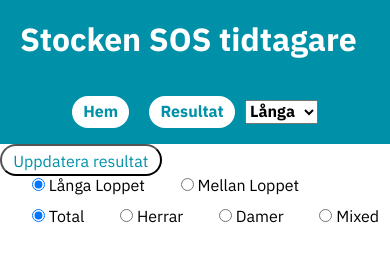
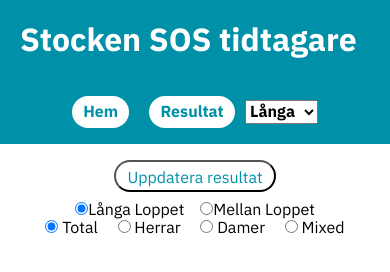
Before and after one commit to javascriptst18/SwimRunTimer-node-express-, a website: page public/index.html in a window 390 px wide. Both pictures are taken after a click on the link "Resultat". Drawn offline with nearby package versions, Linux system fonts and the light colour scheme; no server answers.

Commit message:
css input

```diff
--- a/public/index.html
+++ b/public/index.html
@@ -61,6 +61,7 @@
                 </aside>
                 </div>
                 <div class="resultat hidden">
+                    <div class="flexRadio">
                     <button class="uppdatera">Uppdatera resultat</button>
                     <form class="radioRaceSelect">
 
@@ -84,6 +85,7 @@
                     <input type="radio" name="raceKlass" id="Mix">
                     <label for="Mix">Mixed</label>
                 </form>
+            </div>
                 </div>
         <footer class="griditem4">
              <p class="sidfot">Copywrite Carl-Axel Hallgren</p>
--- a/public/style.css
+++ b/public/style.css
@@ -42,11 +42,12 @@ a {
 
 input[type="radio"]{
     margin-left: 2em;
-    margin-bottom: 1em;
+
 }
 p{
     margin: 0.5em 0;
 }
+
 
 
 
@@ -121,7 +122,7 @@ p{
     color: #00c2db;
 }
 .raceKlocka3{
-    width:80%;
+    width:100%;
 }
 .clock1, .clock2, .clock3, .clock4{
     width:33%;
@@ -184,8 +185,21 @@ min-height: 100%;
 }
 .resultat{
     width: 100%;
+    padding: 2em 1em;
     min-height: 100vh;
 
+
+}
+.flexRadio{
+    display:flex;
+    flex-wrap: wrap;
+    justify-content: center;
+    align-items: center;
+}
+.radioRaceSelect{
+    display: flex;
+    align-items: center;
+    justify-content: center;
 }
 .pressed{
     background-color: #94d7e0;
@@ -196,6 +210,7 @@ min-height: 100%;
         flex-direction: column;
         justify-content: center;
     }
+
 }
 
 
@@ -206,6 +221,9 @@ min-height: 100%;
         flex-direction: column;
 
 
+    }
+    .resultat{
+        padding-top:1em;
     }
     .griditem2{
         width: 100%;
@@ -218,4 +236,13 @@ min-height: 100%;
 
         font-size: 1.5em;
     }
+    input[type="radio"]{
+        margin-left: 0.5em;
+    }
+    label{
+        margin-right: 0.5em;
+    }
+    .uppdatera{
+        margin-bottom: 0.5em;
+    }
 }
```
Also changed, not shown: public/db.json (+1 -1 lines).
